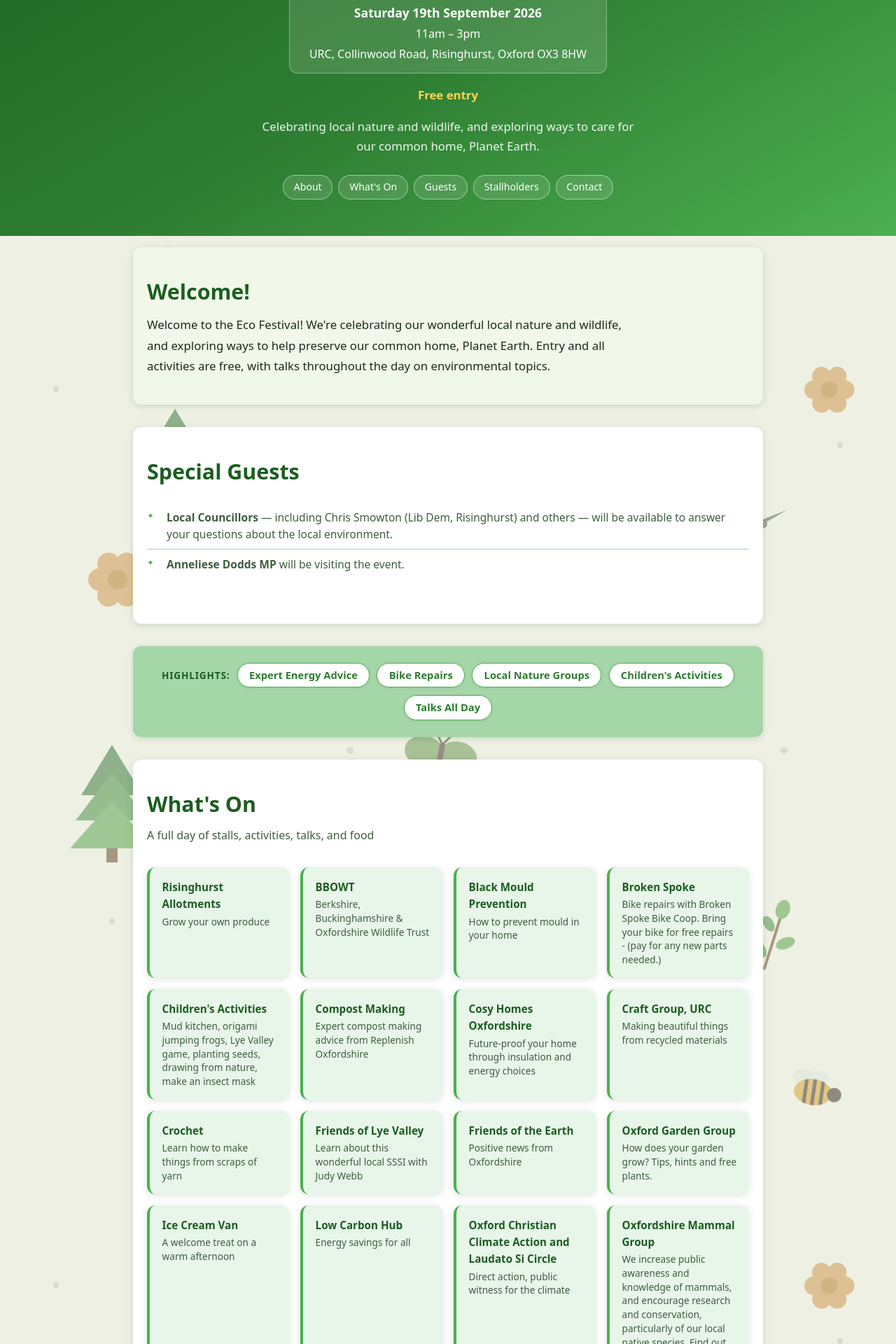
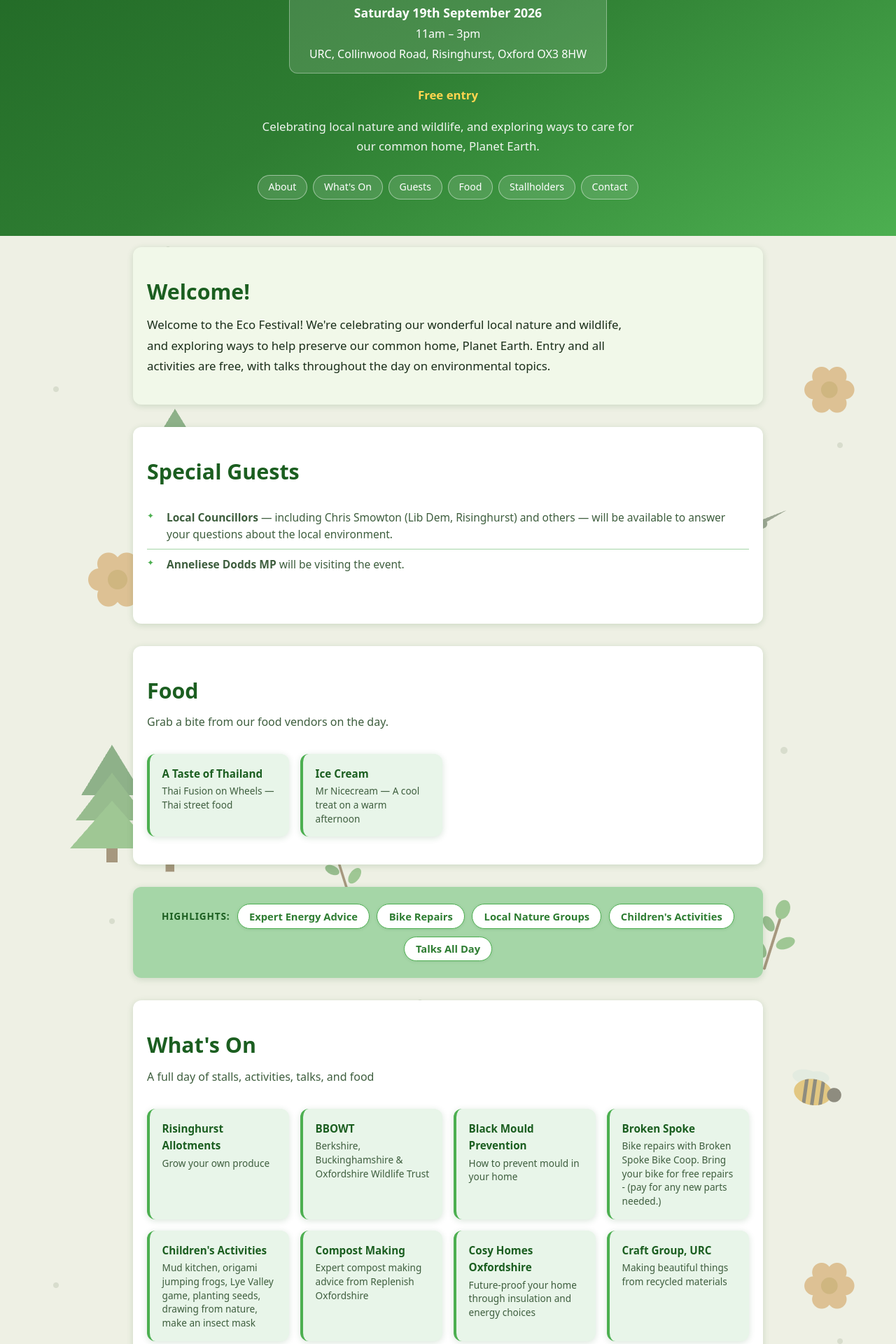
Before and after one commit to LatinRickshaw/eco-fest, a Jekyll site: the page built from index.html, in a window 1280 px wide. Shown: the part 364-2284 px from the top of the page at 70% size. Built offline with Jekyll 4.4.1, drawn with Linux system fonts in a browser that asks for light colours.

Commit message:
chore: Added food section

```diff
--- /dev/null
+++ b/_data/food.yml
@@ -0,0 +1,10 @@
+# Food vendors at the event, shown in the Food section.
+# Each entry needs a `vendor` and `offering`; `desc` is optional but recommended.
+
+- vendor: Thai Fusion on Wheels
+  offering: A Taste of Thailand
+  desc: Thai street food
+
+- vendor: Mr Nicecream
+  offering: Ice Cream
+  desc: A cool treat on a warm afternoon
--- a/assets/css/style.css
+++ b/assets/css/style.css
@@ -157,6 +157,15 @@ section { padding: 1rem 0; }
 }
 #guests .stall-info-list { margin-top: 1.25rem; }
 
+/* ── Food ──────────────────────────────────────────────────────────────────── */
+#food { background: transparent; }
+#food > .container {
+  background: var(--white);
+  padding-block: 2.5rem;
+  border-radius: var(--radius);
+  box-shadow: var(--shadow);
+}
+
 /* ── Highlights strip ──────────────────────────────────────────────────────── */
 .highlights { background: transparent; }
 .highlights > .container {
--- a/index.html
+++ b/index.html
@@ -37,6 +37,7 @@ description: "Celebrating local nature and wildlife, and exploring ways to care
       <a href="#about">About</a>
       <a href="#whats-on">What's On</a>
       <a href="#guests">Guests</a>
+      <a href="#food">Food</a>
       <a href="#stallholders">Stallholders</a>
       <a href="#contact">Contact</a>
     </nav>
@@ -76,6 +77,30 @@ description: "Celebrating local nature and wildlife, and exploring ways to care
         <strong>Anneliese Dodds MP</strong> will be visiting the event.
       </li>
     </ul>
+
+  </div>
+</section>
+
+<!-- ═══════════════════════════════════════════════════════════════
+  FOOD
+════════════════════════════════════════════════════════════════ -->
+<section id="food">
+  <div class="container">
+    <h2 class="section-title">Food</h2>
+    <p class="section-intro">
+      Grab a bite from our food vendors on the day.
+    </p>
+
+    <div class="cards-grid">
+      {% for item in site.data.food %}
+      <div class="card">
+        <div class="card__name">{{ item.offering }}</div>
+        <div class="card__desc">
+          {{ item.vendor }}{% if item.desc and item.desc != "" %} — {{ item.desc }}{% endif %}
+        </div>
+      </div>
+      {% endfor %}
+    </div>
 
   </div>
 </section>
```
